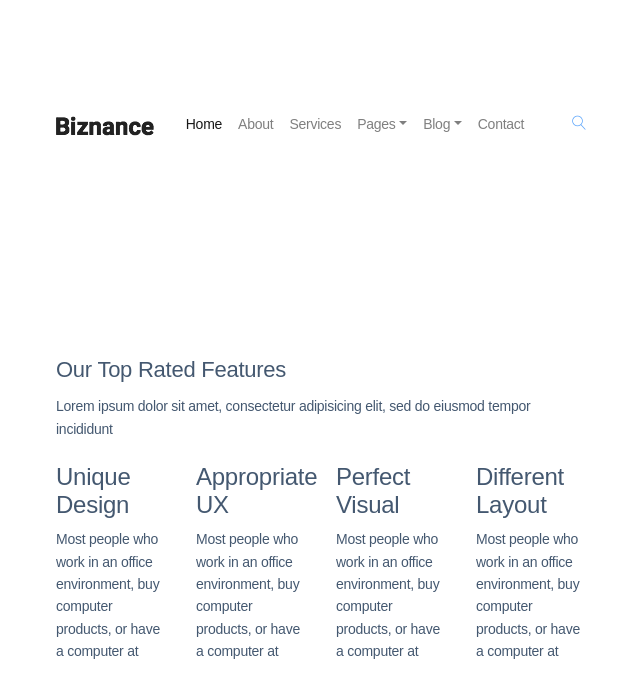
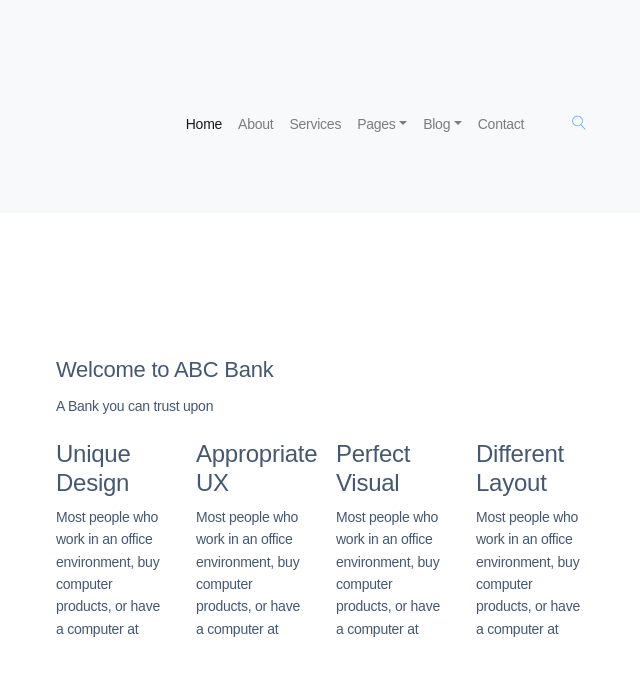
Before and after one commit to rishabh557/RetailBankManagement, a Flask app: page / in a window 1280 px wide. Shown: the top 680 px of the page, without its empty margins (319-959 px from the left). Run offline with Flask 2, Linux system fonts and the light colour scheme; some libraries are stand-ins or nearby versions.

Commit message:
initial homepage edits

```diff
--- a/application/templates/includes/header.html
+++ b/application/templates/includes/header.html
@@ -1,6 +1,6 @@
 <header class="header_area">
     <div class="main_menu">
-        <nav class="navbar navbar-expand-lg navbar-light">
+        <nav class="navbar navbar-expand-lg navbar-light bg-light">
             <div class="container box_1620">
                 <!-- Brand and toggle get grouped for better mobile display -->
                 <a class="navbar-brand logo_h" href="index.html"><img src="static/img/logo.png" alt=""></a>
--- a/application/templates/index.html
+++ b/application/templates/index.html
@@ -28,8 +28,8 @@
         <section class="feature_area p_120">
         	<div class="container">
         		<div class="main_title">
-        			<h2>Our Top Rated Features</h2>
-        			<p>Lorem ipsum dolor sit amet, consectetur adipisicing elit, sed do eiusmod tempor incididunt</p>
+        			<h2>Welcome to ABC Bank</h2>
+        			<p>A Bank you can trust upon </p>
         		</div>
         		<div class="row feature_inner">
         			<div class="col-lg-3 col-sm-6">
```
Also changed, not shown: application/static/img/logo.png.
